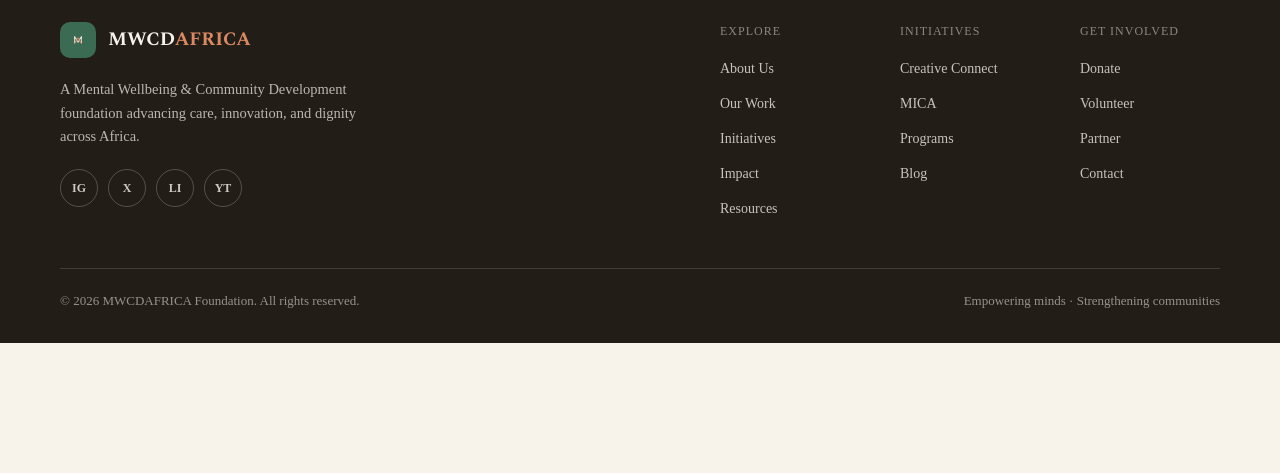
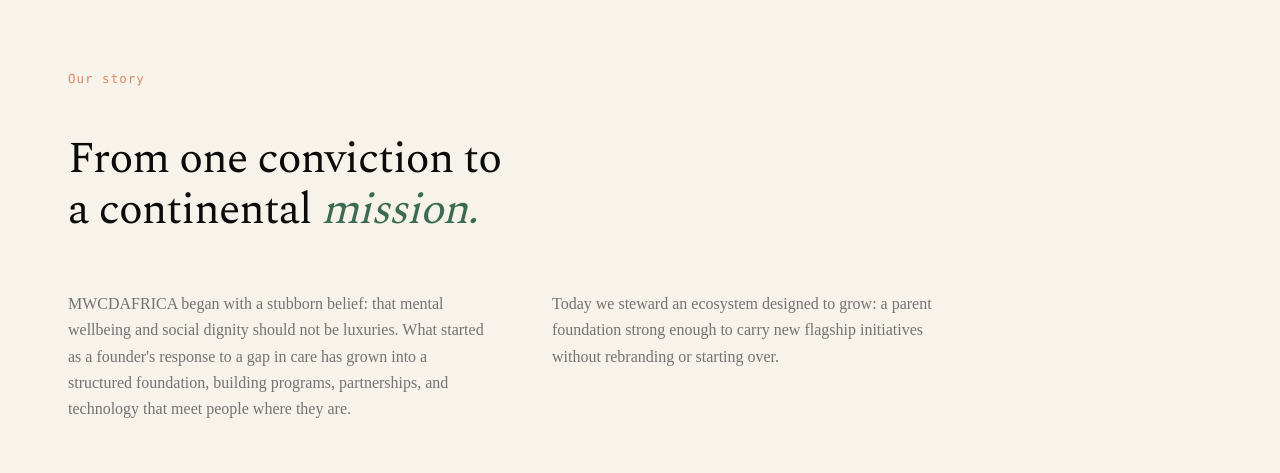
Before and after one commit to Davcid1572/mwcdafrica, a Next.js app: page /about in a window 1280 px wide. Shown: the part 1277-1750 px from the top of the page. Before the commit the page ends 1620 px from the top, so only its background shows below. Built offline with nearby package versions, Linux system fonts and the light colour scheme.

Commit message:
feat: add OurStory component and integrate it into AboutPage

```diff
--- a/src/app/about/page.tsx
+++ b/src/app/about/page.tsx
@@ -1,5 +1,6 @@
 import type { Metadata } from "next";
 import { AboutHero } from "@/components/sections/about/AboutHero";
+import { OurStory } from "@/components/sections/about/OurStory";
 
 export const metadata: Metadata = {
   title: "About",
@@ -11,6 +12,7 @@
   return (
     <>
       <AboutHero />
+      <OurStory />
     </>
   );
 }
--- a/src/components/sections/about/AboutHero.tsx
+++ b/src/components/sections/about/AboutHero.tsx
@@ -23,7 +23,7 @@
         className="font-serif font-medium text-[40px] sm:text-[68px] lg:text-[88px] leading-[0.98] tracking-[-0.03em] max-w-[15ch] text-balance"
       >
         An institution built around{" "}
-        <span className="italic text-primary">dignity.</span>
+        <span className="italic text-primary-hover">dignity.</span>
       </h1>
 
       <p className="text-[16px] sm:text-[18px] leading-[1.6] text-muted-foreground max-w-[520px] mt-9 sm:mt-14">
@@ -32,7 +32,7 @@
         Connect Africa and MICA.
       </p>
 
-      <div className="relative mt-9 sm:mt-14 rounded-[20px] overflow-hidden aspect-[16/7] min-h-[220px] shadow-[0_30px_70px_-40px_rgba(34,29,23,0.5)]">
+      <div className="relative mt-9 sm:mt-14 overflow-hidden rounded-[20px] aspect-[16/9] sm:aspect-[16/7] sm:min-h-[220px] shadow-[0_30px_70px_-40px_rgba(34,29,23,0.5)]">
         <Image
           src="/images/about/founder-team.jpg"
           alt="Founder and team members meeting together"
--- /dev/null
+++ b/src/components/sections/about/OurStory.tsx
@@ -0,0 +1,35 @@
+export function OurStory() {
+  return (
+    <section
+      aria-labelledby="our-story-heading"
+      className="max-w-[1240px] mx-auto px-5 sm:px-12 py-16 sm:py-28"
+    >
+      <p className="font-mono text-[12.5px] tracking-[1px] text-accent-light mb-9 sm:mb-11">
+        Our story
+      </p>
+
+      <h2
+        id="our-story-heading"
+        className="font-serif font-normal text-[28px] sm:text-[44px] leading-[1.16] tracking-[-0.02em] max-w-[20ch] text-balance"
+      >
+        From one conviction to a continental{" "}
+        <span className="italic text-primary-hover">mission.</span>
+      </h2>
+
+      <div className="flex flex-wrap gap-10 sm:gap-16 mt-9 sm:mt-14">
+        <p className="flex-1 min-w-[280px] max-w-[420px] text-[16px] leading-[1.65] text-muted-foreground">
+          MWCDAFRICA began with a stubborn belief: that mental wellbeing and
+          social dignity should not be luxuries. What started as a founder's
+          response to a gap in care has grown into a structured foundation,
+          building programs, partnerships, and technology that meet people where
+          they are.
+        </p>
+        <p className="flex-1 min-w-[280px] max-w-[420px] text-[16px] leading-[1.65] text-muted-foreground">
+          Today we steward an ecosystem designed to grow: a parent foundation
+          strong enough to carry new flagship initiatives without rebranding or
+          starting over.
+        </p>
+      </div>
+    </section>
+  );
+}
```
